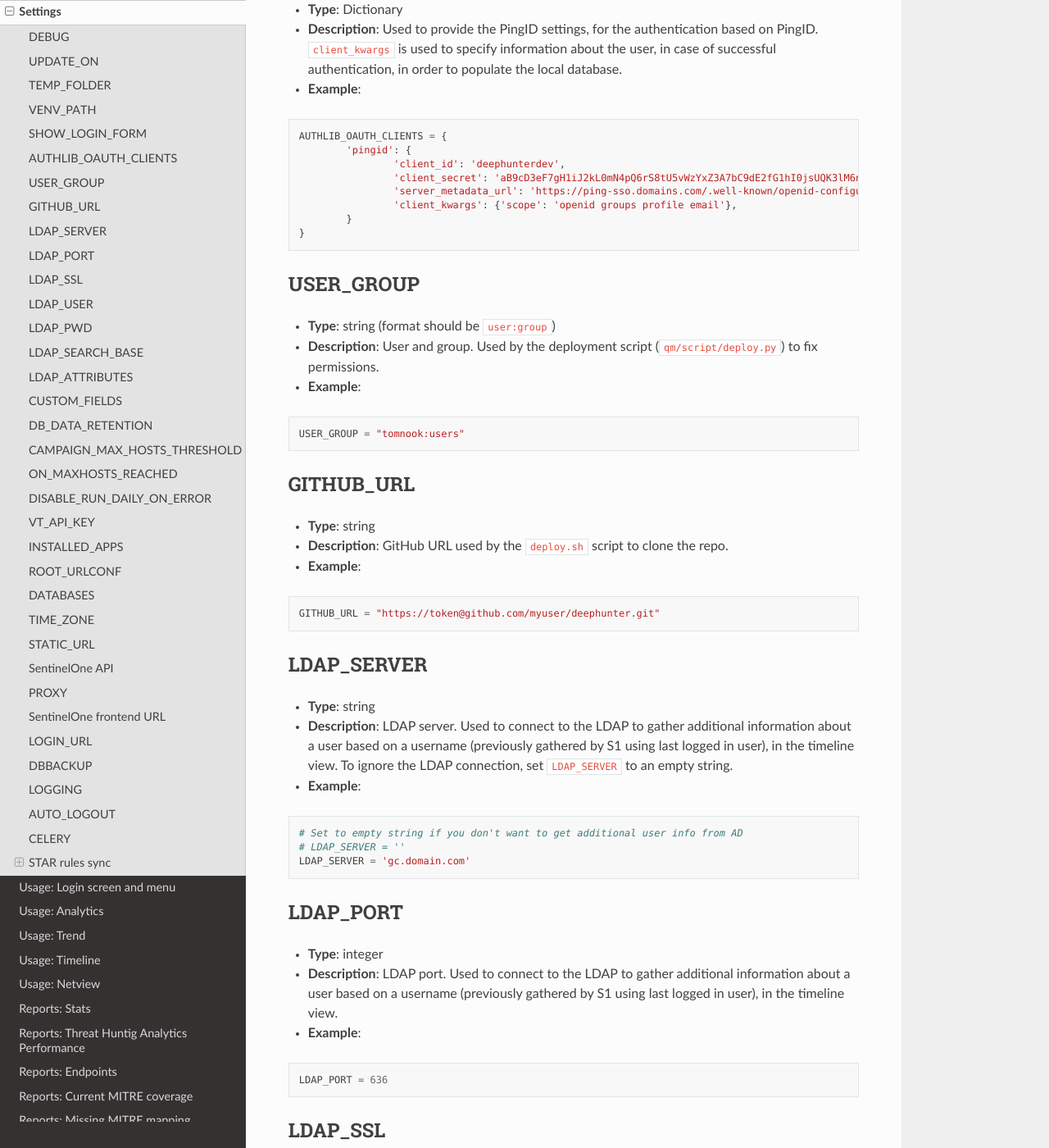
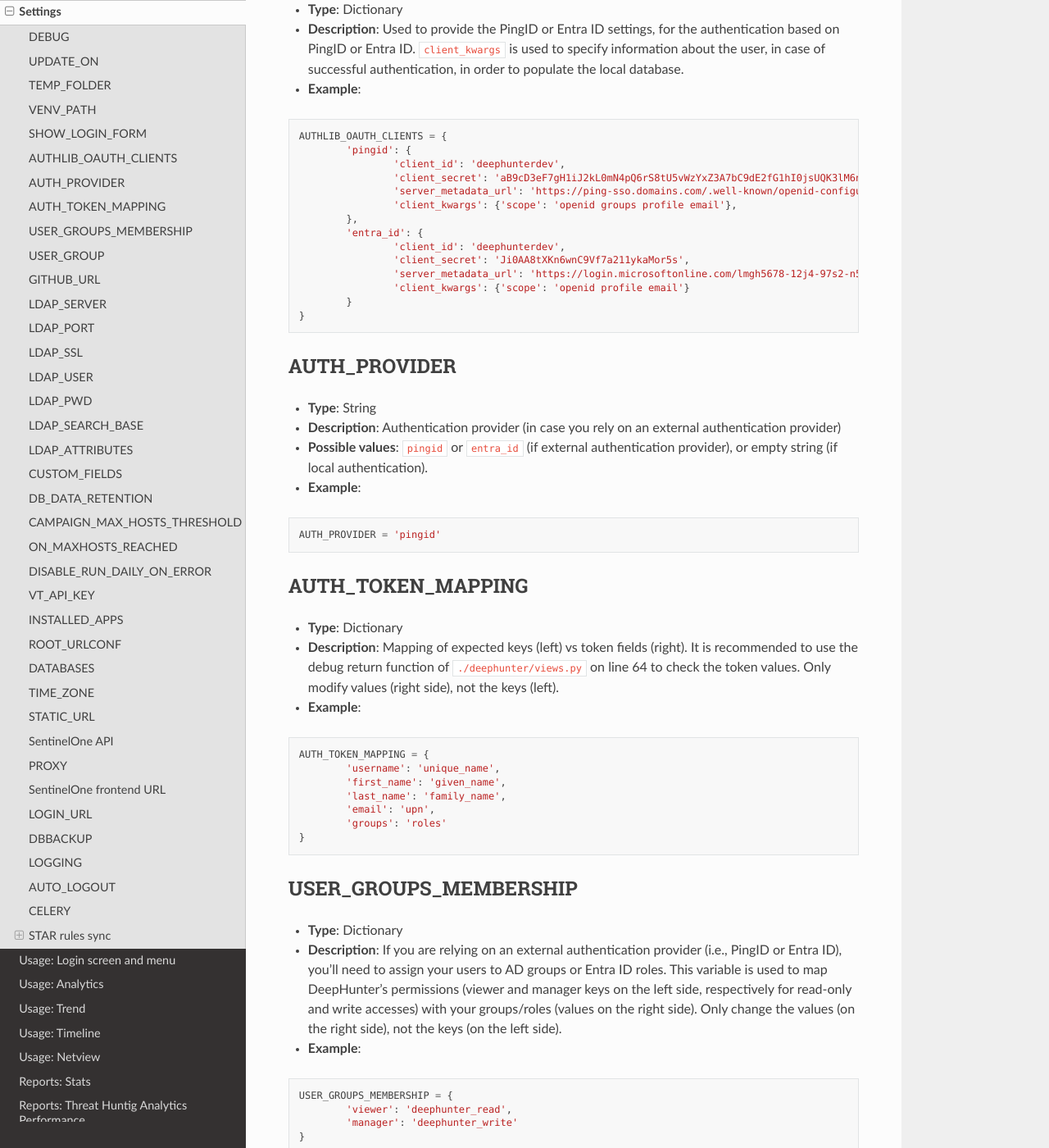
Before and after one commit to wikijm/deephunter, a Sphinx documentation site: the page built from docs/settings.rst, in a window 1280 px wide and 1400 px high, scrolled down 1523 px. Shown: the whole window at 82% size. Built offline with Sphinx 7.4.7 and the Read the Docs theme 3.1.0, drawn with Linux system fonts in a browser that asks for light colours.

Commit message:
FR #87 (AD group names in the settings rather than hard-coded) + FR #86 (SSO Authentication with Azure AD/Entra ID) + DEP #81 (requirements updated) + doc updated

```diff
--- a/docs/index.rst
+++ b/docs/index.rst
@@ -15,8 +15,8 @@ Contents
 
    intro
    install
+   authentication
    scripts
-   authentication
    settings
    usage_login_and_menu
    usage_analytics
--- a/docs/settings.rst
+++ b/docs/settings.rst
@@ -18,7 +18,7 @@ UPDATE_ON
 - **Possible values**: ``commit`` or ``release``
 - **Example**:
 
-.. code-block:: py
+.. code-block:: python
 
 	UPDATE_ON = "release"
 
@@ -29,7 +29,7 @@ TEMP_FOLDER
 - **Description**: Used by the upgrade script. This is a temporary location where the current version of deephunter will be saved before upgrading. This can be used for easy rollback in case of error during the update process.
 - **Example**:
 
-.. code-block:: py
+.. code-block:: python
 
 	TEMP_FOLDER = "/data/tmp"
 
@@ -40,7 +40,7 @@ VENV_PATH
 - **Description**: Used by the update script. This is your python virtual path.
 - **Example**:
 
-.. code-block:: py
+.. code-block:: python
 
 	VENV_PATH = "/data/venv"
 
@@ -54,10 +54,10 @@ SHOW_LOGIN_FORM
 AUTHLIB_OAUTH_CLIENTS
 *********************
 - **Type**: Dictionary
-- **Description**: Used to provide the PingID settings, for the authentication based on PingID. ``client_kwargs`` is used to specify information about the user, in case of successful authentication, in order to populate the local database.
+- **Description**: Used to provide the PingID or Entra ID settings, for the authentication based on PingID or Entra ID. ``client_kwargs`` is used to specify information about the user, in case of successful authentication, in order to populate the local database.
 - **Example**:
 
-.. code-block:: py
+.. code-block:: python
 
 	AUTHLIB_OAUTH_CLIENTS = {
 		'pingid': {
@@ -65,7 +65,54 @@ AUTHLIB_OAUTH_CLIENTS
 			'client_secret': 'aB9cD3eF7gH1iJ2kL0mN4pQ6rS8tU5vWzYxZ3A7bC9dE2fG1hI0jsUQK3lM6nP9q',
 			'server_metadata_url': 'https://ping-sso.domains.com/.well-known/openid-configuration',
 			'client_kwargs': {'scope': 'openid groups profile email'},
+		},
+		'entra_id': {
+			'client_id': 'deephunterdev',
+			'client_secret': 'Ji0AA8tXKn6wnC9Vf7a211ykaMor5s',
+			'server_metadata_url': 'https://login.microsoftonline.com/lmgh5678-12j4-97s2-n5b4-85f53h902k31/.well-known/openid-configuration',
+			'client_kwargs': {'scope': 'openid profile email'}
 		}
+	}
+
+AUTH_PROVIDER
+*************
+- **Type**: String
+- **Description**: Authentication provider (in case you rely on an external authentication provider)
+- **Possible values**: ``pingid`` or ``entra_id`` (if external authentication provider), or empty string (if local authentication).
+- **Example**:
+
+.. code-block:: python
+
+	AUTH_PROVIDER = 'pingid'
+
+AUTH_TOKEN_MAPPING
+******************
+- **Type**: Dictionary
+- **Description**: Mapping of expected keys (left) vs token fields (right). It is recommended to use the debug return function of  ``./deephunter/views.py`` on line 64 to check the token values. Only modify values (right side), not the keys (left).
+- **Example**:
+
+.. code-block:: python
+
+	AUTH_TOKEN_MAPPING = {
+		'username': 'unique_name',
+		'first_name': 'given_name',
+		'last_name': 'family_name',
+		'email': 'upn',
+		'groups': 'roles'
+	}
+
+USER_GROUPS_MEMBERSHIP
+**********************
+- **Type**: Dictionary
+- **Description**: If you are relying on an external authentication provider (i.e., PingID or Entra ID), you'll need to assign your users to AD groups or Entra ID roles. This variable is used to map DeepHunter's permissions (viewer and manager keys on the left side, respectively for read-only and write accesses) with your groups/roles (values on the right side). Only change the values (on the right side), not the keys (on the left side).
+
+- **Example**:
+
+.. code-block:: python
+
+	USER_GROUPS_MEMBERSHIP = {
+		'viewer': 'deephunter_read',
+		'manager': 'deephunter_write'
 	}
 
 USER_GROUP
@@ -74,7 +121,7 @@ USER_GROUP
 - **Description**: User and group. Used by the deployment script (``qm/script/deploy.py``) to fix permissions.
 - **Example**:
 
-.. code-block:: py
+.. code-block:: python
 
 	USER_GROUP = "tomnook:users"
 
@@ -84,7 +131,7 @@ GITHUB_URL
 - **Description**: GitHub URL used by the ``deploy.sh`` script to clone the repo.
 - **Example**:
 
-.. code-block:: py
+.. code-block:: python
 
 	GITHUB_URL = "https://token@github.com/myuser/deephunter.git"
 
@@ -94,7 +141,7 @@ LDAP_SERVER
 - **Description**: LDAP server. Used to connect to the LDAP to gather additional information about a user based on a username (previously gathered by S1 using last logged in user), in the timeline view. To ignore the LDAP connection, set ``LDAP_SERVER`` to an empty string.
 - **Example**:
 
-.. code-block:: py
+.. code-block:: python
 
 	# Set to empty string if you don't want to get additional user info from AD
 	# LDAP_SERVER = ''
@@ -106,7 +153,7 @@ LDAP_PORT
 - **Description**: LDAP port. Used to connect to the LDAP to gather additional information about a user based on a username (previously gathered by S1 using last logged in user), in the timeline view.
 - **Example**:
 
-.. code-block:: py
+.. code-block:: python
 
 	LDAP_PORT = 636
 
@@ -117,7 +164,7 @@ LDAP_SSL
 - **Description**: Force the LDAP connection to use SSL. Used to connect to the LDAP to gather additional information about a user based on a username (previously gathered by S1 using last logged in user), in the timeline view.
 - **Example**:
 
-.. code-block:: py
+.. code-block:: python
 
 	LDAP_SSL = True
 
@@ -128,7 +175,7 @@ LDAP_USER
 - **Description**: LDAP user (e.g., a service account). Used to connect to the LDAP to gather additional information about a username (previously gathered by S1 using last logged in user), in the timeline view.
 - **Example**:
 
-.. code-block:: py
+.. code-block:: python
 
 	LDAP_USER = 'SRV12345@gad.domain.com'
 
@@ -138,7 +185,7 @@ LDAP_PWD
 - **Description**: LDAP password associated to ``LDAP_USER``. Used to connect to the LDAP to gather additional information about a user based on a machine name, in the timeline view.
 - **Example**:
 
-.. code-block:: py
+.. code-block:: python
 
 	LDAP_PWD = 'Awes0m3#P455w9rD'
 
@@ -148,7 +195,7 @@ LDAP_SEARCH_BASE
 - **Description**: LDAP search base used to query the LDAP when searching for a user from a machine name. Usually composed of a serie of nested DC values.
 - **Example**:
 
-.. code-block:: py
+.. code-block:: python
 
 	LDAP_SEARCH_BASE = 'DC=gad,DC=domain,DC=com'
 
@@ -158,7 +205,7 @@ LDAP_ATTRIBUTES
 - **Description**: LDAP attributes mapping. Expected values returned by the LDAP search should include the username, job title, business unit, office location, country. Depending on your LDAP architecture, fields could have different names. Use this mapping table to specify the corresponding fields.
 - **Example**:
 
-.. code-block:: py
+.. code-block:: python
 
 	LDAP_ATTRIBUTES = {
 		'USER_NAME': 'displayName',
@@ -174,7 +221,7 @@ CUSTOM_FIELDS
 - **Description**: The main dashboard of DeepHunter shows a table with statistics from the last campaign (number of matching events, number of machines, etc.). It is possible to add custom fields (additional columns), that are filtered values to make a break down of the number of matching hosts. For example, if you have defined a specific population for VP in your SentinelOne EDR, you may want to display the corresponding number in a dedicated column. There are up to 3 custom fields. For each, you define a ``name``, a ``description`` and the ``filter`` to apply to the query.
 - **Example**:
 
-.. code-block:: py
+.. code-block:: python
 
 	CUSTOM_FIELDS = {
 		"c1": {
@@ -197,7 +244,7 @@ DB_DATA_RETENTION
 - **Description**: number of days to keep the data in the local database. Default value: 90.
 - **Example**:
 
-.. code-block:: py
+.. code-block:: python
 
 	DB_DATA_RETENTION = 90
 
@@ -207,7 +254,7 @@ CAMPAIGN_MAX_HOSTS_THRESHOLD
 - **Description**: Because hostname information is stored in the local database each day (campaigns), for each query, during a given number of days (retention), the database could quickly become too large if no threshold is defined. This threshold allows to define a maximum of hosts that would be stored for each query. Set to 1000 by default, as we may assume that a query that matches more than 1000 endpoints/day is not relevant enough for threat hunting.
 - **Example**:
 
-.. code-block:: py
+.. code-block:: python
 
 	CAMPAIGN_MAX_HOSTS_THRESHOLD = 1000
 
@@ -218,7 +265,7 @@ ON_MAXHOSTS_REACHED
 - **Description**: If the threshold defined in ``CAMPAIGN_MAX_HOSTS_THRESHOLD`` is reached several times (defined by ``THRESHOLD``), it is possible to automatically remove the Threat Hunting Analytic from future campaigns (the ``run_daily`` flag will be set to ``False`` if ``DISABLE_RUN_DAILY`` is set), and/or delete the associated statistics (if ``DELETE_STATS`` is set).
 - **Example**:
 
-.. code-block:: py
+.. code-block:: python
 
 	# Actions applied to analytics if CAMPAIGN_MAX_HOSTS_THRESHOLD is reached several times
 	ON_MAXHOSTS_REACHED = {
@@ -234,7 +281,7 @@ DISABLE_RUN_DAILY_ON_ERROR
 - **Description**: Automatically remove analytic from future campaigns if it failed during a campaign or statistics regeneration process.
 - **Example**:
 
-.. code-block:: py
+.. code-block:: python
 
 	DISABLE_RUN_DAILY_ON_ERROR = True
 
@@ -244,7 +291,7 @@ VT_API_KEY
 - **Description**: VirusTotal API key used for the VirusTotal Hash Checker tool, available from the "Tools" menu. Also used by the "Netview" module to scan the reputation of the public IP addresses.
 - **Example**:
 
-.. code-block:: py
+.. code-block:: python
 
 	VT_API_KEY = 'r8h84wc9d2v6fj1n5ya7b0qf32kz3p62m14xd9s75boa01u75c6t8s5l3e9a0f7g'
 
@@ -254,7 +301,7 @@ INSTALLED_APPS
 - **Description**: List of installed applications (initialized by django). Just make sure new DeepHunter modules are listed at the end (e.g., ``qm``, ``extensions``, ``reports``), and modules you are installing/using are also listed (e.g., ``dbbackup``).
 - **Example**:
 
-.. code-block:: py
+.. code-block:: python
 
 	# Application definition
 	INSTALLED_APPS = [
@@ -279,7 +326,7 @@ ROOT_URLCONF
 - **Description**: Main URL file used by DeepHunter. Default value: ``deephunter.urls``. Do not modify this value.
 - **Example**:
 
-.. code-block:: py
+.. code-block:: python
 
 	ROOT_URLCONF = 'deephunter.urls'
 
@@ -289,7 +336,7 @@ DATABASES
 - **Description**: Database settings. By default, configured to be used with MySQL/MariaDB. Refer to the Django documentation to use other backends.
 - **Example**:
 
-.. code-block:: py
+.. code-block:: python
 
 	DATABASES = {
 		'default': {
@@ -308,7 +355,7 @@ TIME_ZONE
 - **Description**: Timezone. Modify depending on where you are located.
 - **Example**:
 
-.. code-block:: py
+.. code-block:: python
 
 	TIME_ZONE = 'Europe/Paris'
 	USE_TZ = True
@@ -319,7 +366,7 @@ STATIC_URL
 - **Description**: Related and absolute path for the static content (images, documentation, etc.).
 - **Example**:
 
-.. code-block:: py
+.. code-block:: python
 
 	STATIC_URL = 'static/'
 	STATIC_ROOT = '/data/deephunter/static'
@@ -331,7 +378,7 @@ SentinelOne API
 - **Description**: ``S1_URL`` is the SentinelOne URL for your tenant and is used for any API call to SentinelOne. ``S1_TOKEN`` is the token associated to your API. Notice that tokens expire every month (``S1_TOKEN_EXPIRATION`` is set to 30 days by default) and the new token value should be updated (please use the ``update_s1_token.sh`` script to update your token, because it will take care of updating the renewal date).
 - **Example**:
 
-.. code-block:: py
+.. code-block:: python
 
 	S1_URL = 'https://yourtenant.sentinelone.net'
 	S1_TOKEN_EXPIRATION = 30
@@ -343,7 +390,7 @@ PROXY
 - **Description**: Proxy settings for any Internet communication from DeepHunter, including API calls to S1.
 - **Example**:
 
-.. code-block:: py
+.. code-block:: python
 
 	PROXY = {
 		'http': 'http://proxy:port',
@@ -356,7 +403,7 @@ SentinelOne frontend URL
 - **Description**: Address and parameters to use to point to SentinelOne frontend from the timeline view. Depending on the interface you have enabled (legacy frontend of new frontend), the URL and parameters are different. Make sure to uncomment the correct settings and comment out the ones to ignore. Notice that ``S1_THREATS_URL`` is dnyamically rendered by the Django view using ``format`` to evaluate the correct hostname. This is why the ``{}`` string appears in the URL.
 - **Example**:
 
-.. code-block:: py
+.. code-block:: python
 
 	### Legacy frontend
 	XDR_URL = 'https://xdr.eu1.sentinelone.net'
@@ -376,7 +423,7 @@ LOGIN_URL
 - **Description**: URL to redirect to when logging out, or as first page when connecting. Shouldn't be changed.
 - **Example**:
 
-.. code-block:: py
+.. code-block:: python
 
 	LOGIN_URL = '/admin/login/'
 
@@ -386,7 +433,7 @@ DBBACKUP
 - **Description**: ``DBBACKUP_STORAGE_OPTIONS`` is to specify the location of your backups. ``DBBACKUP_GPG_RECIPIENT`` should be the email address used by GPG for the encryption of the backups. Used by the ``./qm/scripts/backup.sh`` script.
 - **Example**:
 
-.. code-block:: py
+.. code-block:: python
 
 	### dbbackup settings (encrypted backups)
 	DBBACKUP_STORAGE_OPTIONS = {'location': '/data/backups/'}
@@ -399,7 +446,7 @@ LOGGING
 - **Description**: Used to specify the file used for debugging information (``campaigns.log`` by default).
 - **Example**:
 
-.. code-block:: py
+.. code-block:: python
 
 	LOGGING = {
 		# The version number of our log
@@ -432,7 +479,7 @@ AUTO_LOGOUT
 - **Description**: Used for session expiration (recommended). In case of inactivity, your session should auto-expire and you should be automatically disconnected after some time (defined in minutes with the ``IDLE_TIME`` parameter).
 - **Example**:
 
-.. code-block:: py
+.. code-block:: python
 
 	# Logout automatically after 1 hour
 	AUTO_LOGOUT = {
@@ -446,7 +493,7 @@ CELERY
 - **Description**: Defines the address of the Celery broker.
 - **Example**:
 
-.. code-block:: py
+.. code-block:: python
 
 	CELERY_BROKER_URL = "redis://localhost:6379"
 	CELERY_RESULT_BACKEND = "redis://localhost:6379"
@@ -462,7 +509,7 @@ SYNC_STAR_RULES
 - **Description**: if ``SYNC_STAR_RULES`` is set to ``True``, STAR rules will be synchronized in SentinelOne when the STAR rule flag is set in DeepHunter queries and threat hunting analytics are created, updated or deleted. It can be set to ``False`` if you only want to use this flag in DeepHunter as information.
 - **Example**:
 
-.. code-block:: py
+.. code-block:: python
 
 	SYNC_STAR_RULES = True # True|False
 
@@ -473,7 +520,7 @@ STAR_RULES_PREFIX
 - **Description**: Prefix used to name STAR rules in SentinelOne. For example, if the prefix is ``TH_`` and you create a threat hunting analytic in DeepHunter named ``test_threat_hunting``, the STAR rule in SentinelOne will be named ``TH_test_threat_hunting``.
 - **Example**:
 
-.. code-block:: py
+.. code-block:: python
 
 	STAR_RULES_PREFIX = '' # example: "TH_"
 
@@ -484,7 +531,7 @@ STAR_RULES_DEFAULTS
 - **Description**: default values for the creation of STAR rules. Notice that modifications about severity, expiration, cool off settings and response actions you may have applied to STAR rules in SentinelOne are preserved when threat hunting analytics are updated.
 - **Example**:
 
-.. code-block:: py
+.. code-block:: python
 
 	STAR_RULES_DEFAULTS = {
 		'severity': 'High', # Low|Medium|High|Critical
--- a/static/commit_id.txt
+++ b/static/commit_id.txt
@@ -1 +1 @@
-8ce63d4732dd37747bbf1500626180d59f2d3b4b
+d355b1d418e3b74f2a9c7b0f288988b574de4ea0
```
Also changed, not shown: docs/authentication.rst (+23 -4 lines), requirements.txt (+5 -5 lines), docs/img/deephunter_architecture.jpg, 3 other files.
